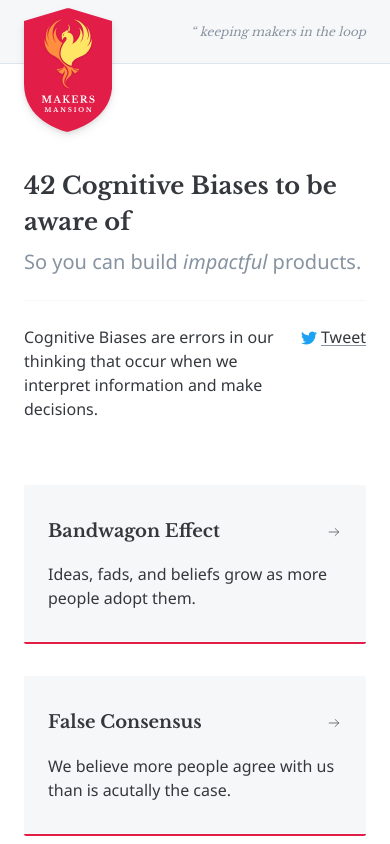
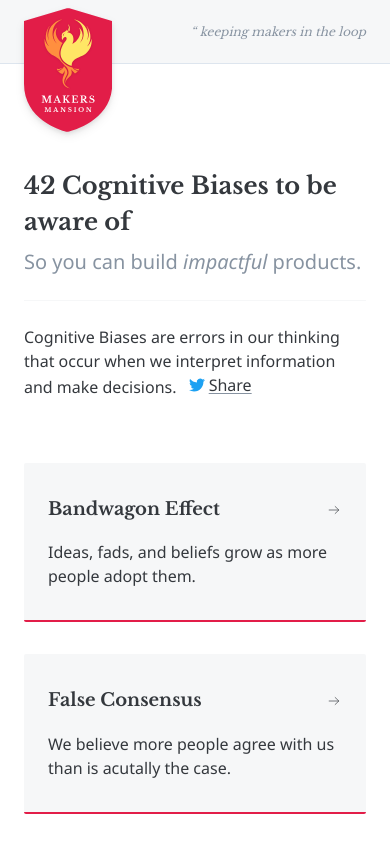
Before and after one commit to makersmansion/makersmansion, an Eleventy site: page src/cognitive-biases.njk in a window 390 px wide. Shown: the top 844 px of the page. Built offline with nearby package versions, Linux system fonts and the light colour scheme; Eleventy itself is replaced by a stand-in of ours; files that its build step writes are made by us from their sources; what markdown-it-attrs would draw is missing.

Commit message:
Fix: Tweaks layout

```diff
--- a/src/cognitive-biases.njk
+++ b/src/cognitive-biases.njk
@@ -9,13 +9,13 @@ description: A collection of errors in our thinking that occur when we interpret
     So you can build <em>impactful</em> products.
 </p>
 <hr class="my-6 lg:my-10 text-neutral-weakest">
-<p class="flex items-start justify-between">
+<p class="sm:flex items-start justify-between">
     <span class="max-w-lg">Cognitive Biases are errors in our thinking that occur when we interpret information and make decisions.</span>
-    <a href="https://twitter.com/intent/tweet?url=https%3A%2F%2Fmakersmansion.xyz&via=makers_mansion&text=Check%20out%20Makers%20Weekly,%20the%2015-minute%20newsletter%20on%20maximizing%20outcomes%20for%20product%20designers%2C%20engineers%2C%20and%20managers." target="_blank"class="flex flex-nowrap items-center gap-1 text-neutral-strong underline underline-offset-2 decoration-neutral-medium hover:decoration-primary" title="Share on Twitter">
-        <svg xmlns="http://www.w3.org/2000/svg" viewBox="0 0 24 24" width="16" fill="#1DA1F2" class="w-4 h-4 mt-[2px]">
+    <a href="https://twitter.com/intent/tweet?url=https%3A%2F%2Fmakersmansion.xyz&via=makers_mansion&text=Check%20out%20Makers%20Weekly,%20the%2015-minute%20newsletter%20on%20maximizing%20outcomes%20for%20product%20designers%2C%20engineers%2C%20and%20managers." target="_blank"class="ml-2 inline-flex flex-nowrap items-center gap-1 text-neutral-strong underline underline-offset-2 decoration-neutral-medium hover:decoration-primary" title="Share on Twitter">
+        <svg xmlns="http://www.w3.org/2000/svg" viewBox="0 0 24 24" width="16" fill="#1DA1F2" class="w-4 h-4">
             <path d="M23.953 4.57a10 10 0 01-2.825.775 4.958 4.958 0 002.163-2.723c-.951.555-2.005.959-3.127 1.184a4.92 4.92 0 00-8.384 4.482C7.69 8.095 4.067 6.13 1.64 3.162a4.822 4.822 0 00-.666 2.475c0 1.71.87 3.213 2.188 4.096a4.904 4.904 0 01-2.228-.616v.06a4.923 4.923 0 003.946 4.827 4.996 4.996 0 01-2.212.085 4.936 4.936 0 004.604 3.417 9.867 9.867 0 01-6.102 2.105c-.39 0-.779-.023-1.17-.067a13.995 13.995 0 007.557 2.209c9.053 0 13.998-7.496 13.998-13.985 0-.21 0-.42-.015-.63A9.935 9.935 0 0024 4.59z"/>
         </svg>
-        Tweet
+        Share
     </a>
 </p>
 
```
